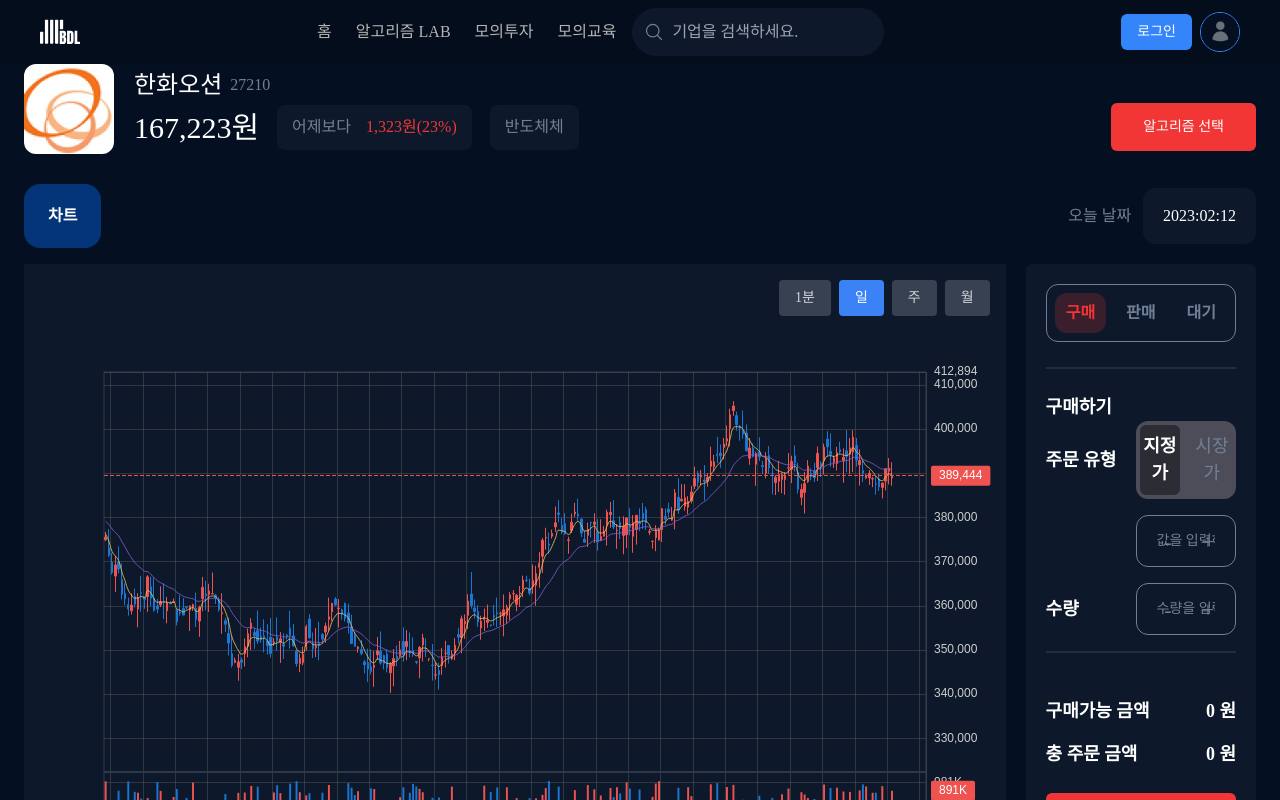
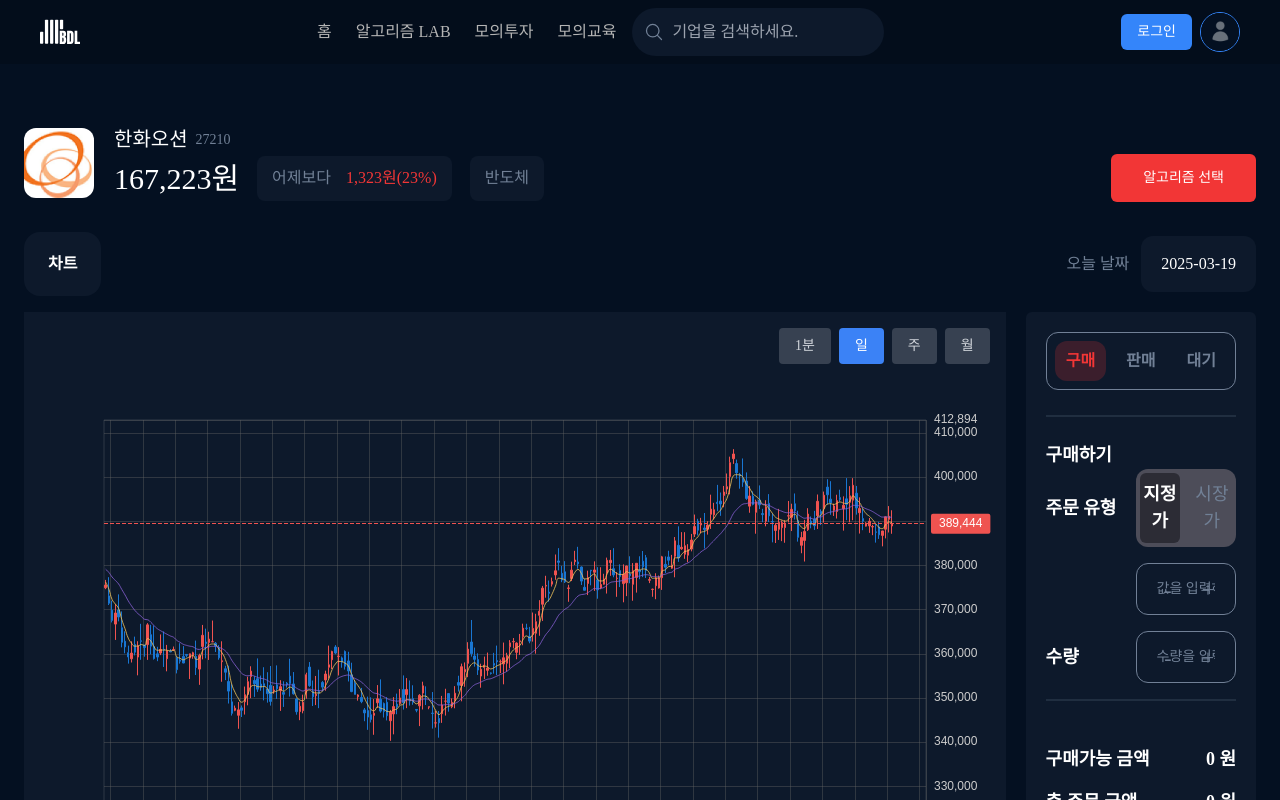
Before and after one commit to dnwnsrb11/BDL-frontend, a React (Vite) app: page /simulated-investment in a window 1280 px wide. Shown: the top 800 px of the page. Built offline with nearby package versions, Linux system fonts and the light colour scheme; a web font is replaced by a local one.

Commit message:
design:디자인 작업 추가

```diff
--- a/src/components/common/nav-bar.tsx
+++ b/src/components/common/nav-bar.tsx
@@ -8,7 +8,7 @@ export const NavBar = () => {
   const navigate = useNavigate();
 
   return (
-    <nav className="flex items-center justify-between bg-[#030D1B] px-10 py-2">
+    <nav className="mb-[60px] flex items-center justify-between bg-[#030D1B] px-10 py-2">
       <button className="duration-300 hover:scale-110" onClick={() => navigate('/')}>
         <MainLogoIcon className="h-10 w-10" color="white" />
       </button>
--- a/src/components/mock-investment/stock-info/stock-info.tsx
+++ b/src/components/mock-investment/stock-info/stock-info.tsx
@@ -6,14 +6,14 @@ export const StockInfo = () => {
   return (
     <div className="flex items-center">
       <div className="flex w-full items-start gap-[20px] sm:items-center">
-        <div className="max-h-[90px] max-w-[90px] overflow-hidden rounded-xl">
+        <div className="max-h-[70px] max-w-[70px] overflow-hidden rounded-xl">
           {/* 이미지 */}
           <img src={TestImage} alt="stock-icon" />
         </div>
         <div className="flex w-full flex-col">
           <div className="flex items-center gap-2">
-            <h3 className="text-[24px] font-medium text-white">한화오션</h3>
-            <p className="text-[16px] font-light text-border-color">27210</p>
+            <h3 className="text-[20px] font-medium text-white">한화오션</h3>
+            <p className="text-[14px] font-light text-border-color">27210</p>
           </div>
           <div className="flex w-full flex-col items-start justify-start gap-[18px] sm:flex-row sm:items-center sm:justify-between">
             <div className="flex flex-col gap-[18px] sm:flex-row">
@@ -26,7 +26,7 @@ export const StockInfo = () => {
                   <p className="text-btn-red-color">{formatThousandSeparator(1323)}원(23%)</p>
                 </div>
                 <div className="flex gap-[15px] rounded-lg bg-modal-background-color px-[15px] py-[10px]">
-                  <p className="text-border-color">반도체체</p>
+                  <p className="text-border-color">반도체</p>
                 </div>
               </div>
             </div>
--- a/src/routes/pages/SimulatedInvestmentPage.tsx
+++ b/src/routes/pages/SimulatedInvestmentPage.tsx
@@ -5,6 +5,7 @@ import { StockInfo } from '@/components/mock-investment/stock-info/stock-info';
 import { StockInfoDetail } from '@/components/mock-investment/stock-info-detail/stock-info-detail';
 import ChartComponent from '@/components/ui/chart';
 import { dummyChartData } from '@/lib/dummy-data';
+import { getTodayFormatted } from '@/utils/getTodayFormatted';
 
 export const SimulatedInvestmentPage = () => {
   return (
@@ -14,13 +15,13 @@ export const SimulatedInvestmentPage = () => {
           <StockInfo />
         </div>
         <div className="mb-[16px] mt-[30px] flex items-center justify-between">
-          <div className="rounded-2xl bg-btn-blue-color bg-opacity-40 px-[24px] py-[20px]">
+          <div className="rounded-2xl bg-modal-background-color px-[24px] py-[20px]">
             <p className="font-bold">차트</p>
           </div>
           <div className="flex items-center gap-3">
             <p className="text-border-color">오늘 날짜</p>
             <div className="rounded-xl bg-modal-background-color px-[20px] py-[16px]">
-              <p>2023:02:12</p>
+              <p>{getTodayFormatted()}</p>
             </div>
           </div>
         </div>
```
